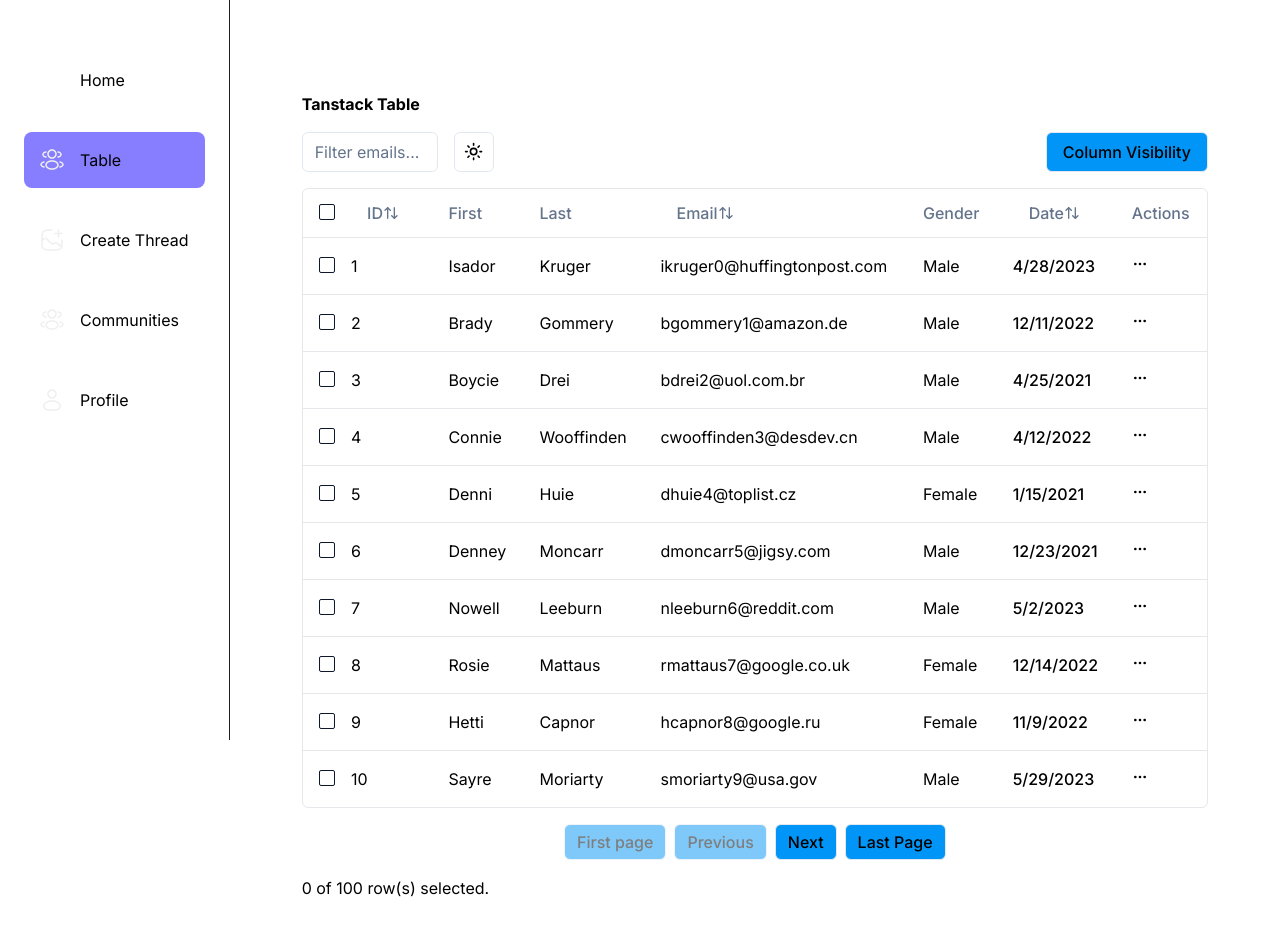
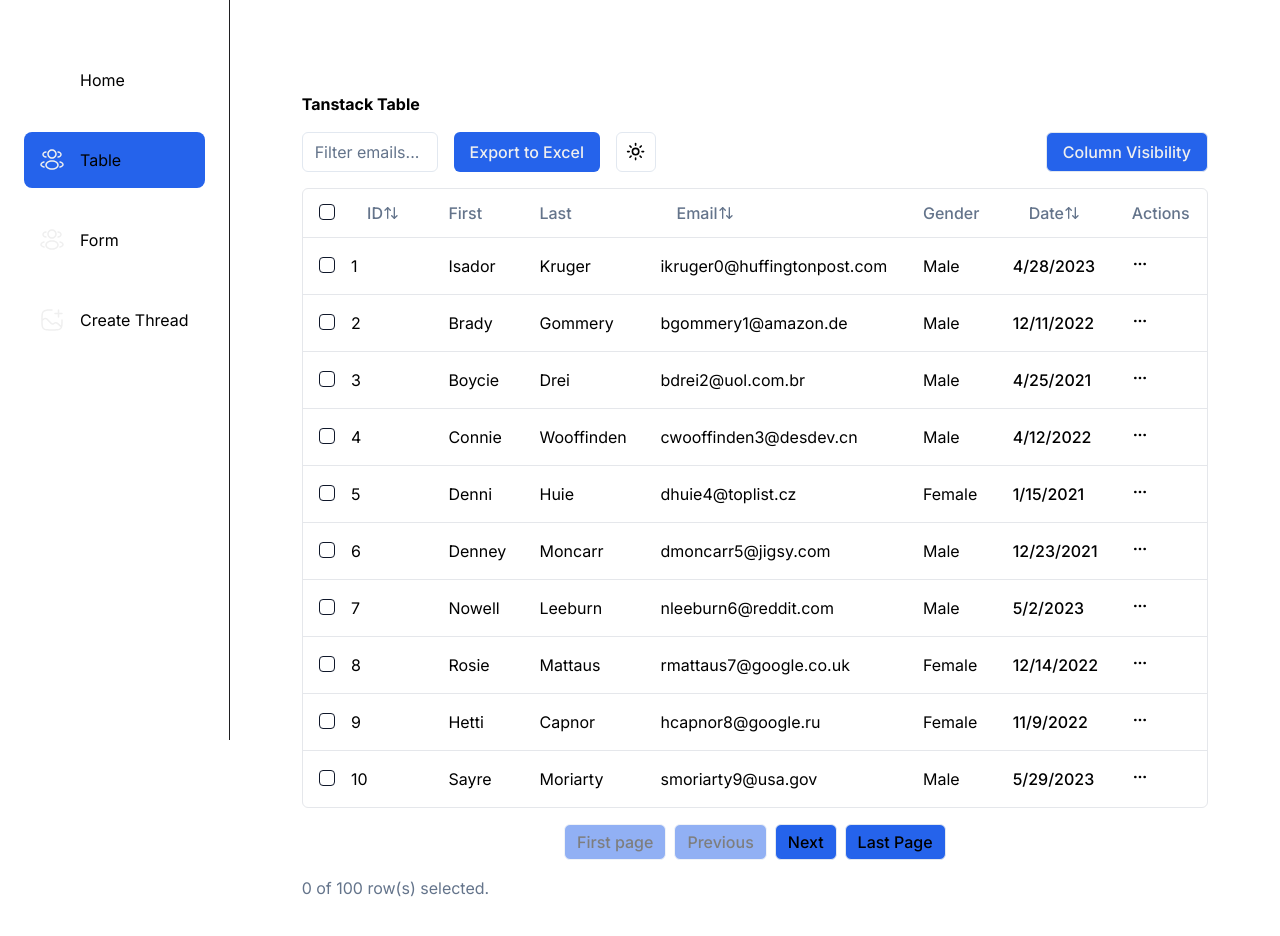
Before and after one commit to AuroraLantean/nextjs-shadcn-demo1, a Next.js app: page /table in a window 1280 px wide. Shown: the part 60-996 px from the top of the page. Built offline with nearby package versions, Linux system fonts and the light colour scheme.

Commit message:
add Shadcn theme

```diff
--- a/app/globals.css
+++ b/app/globals.css
@@ -1,6 +1,53 @@
 @tailwind base;
 @tailwind components;
 @tailwind utilities;
+
+@layer base {
+  :root {
+    --background: 0 0% 100%;
+    --foreground: 222.2 84% 4.9%;
+    --card: 0 0% 100%;
+    --card-foreground: 222.2 84% 4.9%;
+    --popover: 0 0% 100%;
+    --popover-foreground: 222.2 84% 4.9%;
+    --primary: 221.2 83.2% 53.3%;
+    --primary-foreground: 210 40% 98%;
+    --secondary: 210 40% 96.1%;
+    --secondary-foreground: 222.2 47.4% 11.2%;
+    --muted: 210 40% 96.1%;
+    --muted-foreground: 215.4 16.3% 46.9%;
+    --accent: 210 40% 96.1%;
+    --accent-foreground: 222.2 47.4% 11.2%;
+    --destructive: 0 84.2% 60.2%;
+    --destructive-foreground: 210 40% 98%;
+    --border: 214.3 31.8% 91.4%;
+    --input: 214.3 31.8% 91.4%;
+    --ring: 221.2 83.2% 53.3%;
+    --radius: 0.5rem;
+  }
+
+  .dark {
+    --background: 222.2 84% 4.9%;
+    --foreground: 210 40% 98%;
+    --card: 222.2 84% 4.9%;
+    --card-foreground: 210 40% 98%;
+    --popover: 222.2 84% 4.9%;
+    --popover-foreground: 210 40% 98%;
+    --primary: 217.2 91.2% 59.8%;
+    --primary-foreground: 222.2 47.4% 11.2%;
+    --secondary: 217.2 32.6% 17.5%;
+    --secondary-foreground: 210 40% 98%;
+    --muted: 217.2 32.6% 17.5%;
+    --muted-foreground: 215 20.2% 65.1%;
+    --accent: 217.2 32.6% 17.5%;
+    --accent-foreground: 210 40% 98%;
+    --destructive: 0 62.8% 30.6%;
+    --destructive-foreground: 210 40% 98%;
+    --border: 217.2 32.6% 17.5%;
+    --input: 217.2 32.6% 17.5%;
+    --ring: 224.3 76.3% 48%;
+  }
+}
 
 @layer components {
   /* main bg-dark-1 */
@@ -8,24 +55,24 @@
     @apply flex min-h-screen flex-1 flex-col items-center  px-6 pb-10 pt-28 max-md:pb-32 sm:px-10;
   }
 
-  /* Head Text */
+  /* Head Text text-light-1*/
   .head-text {
-    @apply text-heading2-bold text-light-1;
+    @apply text-heading2-bold;
   }
 
-  /* Activity */
+  /* Activity bg-dark-2*/
   .activity-card {
-    @apply flex items-center gap-2 rounded-md bg-dark-2 px-7 py-4;
+    @apply flex items-center gap-2 rounded-md  px-7 py-4;
   }
 
-  /* No Result */
+  /* No Result text-light-3*/
   .no-result {
-    @apply text-center !text-base-regular text-light-3;
+    @apply text-center !text-base-regular;
   }
 
-  /* Community Card */
+  /* Community Card bg-dark-3*/
   .community-card {
-    @apply w-full rounded-lg bg-dark-3 px-4 py-5 sm:w-96;
+    @apply w-full rounded-lg  px-4 py-5 sm:w-96;
   }
 
   .community-card_btn {
@@ -45,17 +92,17 @@
   .user-card_avatar {
     @apply flex flex-1 items-start justify-start gap-3 xs:items-center;
   }
-
+  /*text-light-1*/
   .user-card_btn {
-    @apply h-auto min-w-[74px] rounded-lg bg-primary-500 text-[12px] text-light-1 !important;
+    @apply h-auto min-w-[74px] rounded-lg bg-primary-500 text-[12px]  !important;
   }
-
+  /*bg-dark-3*/
   .searchbar {
-    @apply flex gap-1 rounded-lg bg-dark-3 px-4 py-2;
+    @apply flex gap-1 rounded-lg  px-4 py-2;
   }
-
+  /*bg-dark-3 text-light-4 */
   .searchbar_input {
-    @apply border-none bg-dark-3 text-base-regular text-light-4 outline-none !important;
+    @apply border-none  text-base-regular outline-none !important;
   }
 
   /*bg-dark-2*/
@@ -86,9 +133,9 @@
   .pagination {
     @apply mt-10 flex w-full items-center justify-center gap-5;
   }
-
+  /*bg-dark-2 */
   .rightsidebar {
-    @apply sticky right-0 top-0 z-20 flex h-screen w-fit flex-col justify-between gap-12 overflow-auto border-l border-l-dark-4 bg-dark-2 px-10 pb-6 pt-28 max-xl:hidden;
+    @apply sticky right-0 top-0 z-20 flex h-screen w-fit flex-col justify-between gap-12 overflow-auto border-l border-l-dark-4  px-10 pb-6 pt-28 max-xl:hidden;
   }
 }
 
@@ -130,33 +177,33 @@
 
 /* Shadcn Component Styles */
 
-/* Tab */
+/* Tab bg-dark-2 text-light-2*/
 .tab {
-  @apply flex min-h-[50px] flex-1 items-center gap-3 bg-dark-2 text-light-2 data-[state=active]:bg-[#0e0e12] data-[state=active]:text-light-2 !important;
+  @apply flex min-h-[50px] flex-1 items-center gap-3  data-[state=active]:bg-[#0e0e12] data-[state=active]:text-light-2 !important;
 }
 
 .no-focus {
   @apply focus-visible:ring-0 focus-visible:ring-transparent focus-visible:ring-offset-0 !important;
 }
 
-/* Account Profile  */
+/* Account Profile bg-dark-4 */
 .account-form_image-label {
-  @apply flex h-24 w-24 items-center justify-center rounded-full bg-dark-4 !important;
+  @apply flex h-24 w-24 items-center justify-center rounded-full  !important;
 }
 
 .account-form_image-input {
   @apply cursor-pointer border-none bg-transparent outline-none file:text-blue !important;
 }
-
+/*bg-dark-3 text-light-1  */
 .account-form_input {
-  @apply border border-dark-4 bg-dark-3 text-light-1 !important;
+  @apply border border-dark-4 !important;
 }
 
 /* Comment Form */
 .comment-form {
   @apply mt-10 flex items-center gap-4 border-y border-y-dark-4 py-5 max-xs:flex-col !important;
 }
-
+/*text-light-1*/
 .comment-form_btn {
-  @apply rounded-3xl bg-primary-500 px-8 py-2 !text-small-regular text-light-1 max-xs:w-full !important;
+  @apply rounded-3xl bg-primary-500 px-8 py-2 !text-small-regular  max-xs:w-full !important;
 }
--- a/components/shared/LeftSidebar.tsx
+++ b/components/shared/LeftSidebar.tsx
@@ -21,7 +21,7 @@ function LeftSidebar() {
             <Link
               href={link.route}
               key={link.label}
-              className={`leftsidebar_link ${isActive && 'bg-primary-500'}`}
+              className={`leftsidebar_link ${isActive && 'bg-primary'}`}
             >
               <Image
                 src={link.imgURL}
--- a/components/tables/basicTable.tsx
+++ b/components/tables/basicTable.tsx
@@ -29,6 +29,7 @@ import { Fragment, useEffect, useState } from 'react'
 import { Button } from '../ui/button'
 import { Input } from '../ui/input'
 import { ThemeToggle } from '../ThemeToggle'
+import { downloadToExcel } from '@/lib/xlsx'
 
 type DataTableProps<TData, TValue> = {
   columns: ColumnDef<TData, TValue>[]
@@ -64,7 +65,7 @@ export default function BasicTable<TData, TValue>({ data, columns }: DataTablePr
     <input type='text' value={filtering}
         onChange={e => setFiltering(e.target.value)}*/
   return (
-    <Fragment>
+    <div>
       <div className="flex items-center py-4">
         <Input
           className='max-w-[15%] '
@@ -75,15 +76,18 @@ export default function BasicTable<TData, TValue>({ data, columns }: DataTablePr
           }
         />
 
+        <Button onClick={() => downloadToExcel()} className="ml-4 !bg-primary !text-light-2">
+          Export to Excel
+        </Button>
         <ThemeToggle className='ml-4' />
 
         <DropdownMenu>
           <DropdownMenuTrigger asChild>
-            <Button variant="outline" className="ml-auto bg-blue">
+            <Button variant="outline" className="ml-auto !bg-primary text-light-2">
               Column Visibility
             </Button>
           </DropdownMenuTrigger>
-          <DropdownMenuContent align="end" >
+          <DropdownMenuContent align="end" className="!bg-primary">
             {table
               .getAllColumns()
               .filter(
@@ -154,7 +158,7 @@ export default function BasicTable<TData, TValue>({ data, columns }: DataTablePr
 
       <div className="flex items-center justify-center space-x-2 py-4">
         <Button
-          className='bg-blue'
+          className='!bg-primary'
           variant="outline"
           size="sm"
           onClick={() => table.setPageIndex(0)}
@@ -163,7 +167,7 @@ export default function BasicTable<TData, TValue>({ data, columns }: DataTablePr
           First page
         </Button>
         <Button
-          className='bg-blue'
+          className='!bg-primary'
           variant="outline"
           size="sm"
           onClick={() => table.previousPage()}
@@ -172,7 +176,7 @@ export default function BasicTable<TData, TValue>({ data, columns }: DataTablePr
           Previous
         </Button>
         <Button
-          className='bg-blue'
+          className='!bg-primary'
           variant="outline"
           size="sm"
           onClick={() => table.nextPage()}
@@ -181,7 +185,7 @@ export default function BasicTable<TData, TValue>({ data, columns }: DataTablePr
           Next
         </Button>
         <Button
-          className='bg-blue'
+          className='!bg-primary'
           variant="outline"
           size="sm"
           onClick={() => table.setPageIndex(table.getPageCount() - 1)}
@@ -194,7 +198,7 @@ export default function BasicTable<TData, TValue>({ data, columns }: DataTablePr
         {table.getFilteredSelectedRowModel().rows.length} of{" "}
         {table.getFilteredRowModel().rows.length} row(s) selected.
       </div>
-    </Fragment>
+    </div>
   )
 }
 /*
--- a/constants/index.js
+++ b/constants/index.js
@@ -10,19 +10,14 @@ export const sidebarLinks = [
     label: 'Table',
   },
   {
+    imgURL: '/assets/community.svg',
+    route: '/form',
+    label: 'Form',
+  },
+  {
     imgURL: '/assets/create.svg',
     route: '/create-thread',
     label: 'Create Thread',
-  },
-  {
-    imgURL: '/assets/community.svg',
-    route: '/communities',
-    label: 'Communities',
-  },
-  {
-    imgURL: '/assets/user.svg',
-    route: '/profile',
-    label: 'Profile',
   },
 ];
 /**
--- /dev/null
+++ b/lib/xlsx.ts
@@ -0,0 +1,28 @@
+import xlsx, { IJsonSheet } from "json-as-xlsx";
+import data from '@/mockdata/data1.json'
+
+export function downloadToExcel() {
+  let columns: IJsonSheet[] = [
+    {
+      sheet: "Data",
+      columns: [
+        { label: "Data ID", value: "id" },
+        { label: "First Name", value: "first_name" },
+        { label: "Last Name", value: "last_name" },
+        { label: "Email", value: "email" },
+        { label: "Gender", value: "gender" },
+        {
+          label: "Date of Birth",
+          value: (row) => new Date(row.dob as string).toLocaleDateString(),
+        },
+      ],
+      content: data,
+    },
+  ];
+
+  let settings = {
+    fileName: "Data Excel",
+  };
+
+  xlsx(columns, settings);
+}
--- a/mockdata/columns.tsx
+++ b/mockdata/columns.tsx
@@ -134,14 +134,14 @@ export const columns: ColumnDef<dataT>[] = [
               <MoreHorizontal className="h-4 w-4" />
             </Button>
           </DropdownMenuTrigger>
-          <DropdownMenuContent align="end" >
-            <DropdownMenuLabel>Actions</DropdownMenuLabel>
+          <DropdownMenuContent align="end" className="!bg-primary text-light-2">
+
             <DropdownMenuItem
               onClick={() => navigator.clipboard.writeText(personId.toString())}
             >
               Copy item id
             </DropdownMenuItem>
-            <DropdownMenuSeparator />
+
             <DropdownMenuItem>View item details</DropdownMenuItem>
           </DropdownMenuContent>
         </DropdownMenu>
@@ -150,6 +150,8 @@ export const columns: ColumnDef<dataT>[] = [
   }
 ];
 /** adding cell function => functions cannot be passed directly to client components unless you explicitly expose it by marking it with "use server"... cell: function => "use client"
+            <DropdownMenuLabel>Actions</DropdownMenuLabel>
+<DropdownMenuSeparator />
 
   {
     accessorKey: "amount",
--- a/package.json
+++ b/package.json
@@ -24,6 +24,7 @@
     "class-variance-authority": "^0.7.0",
     "clsx": "^2.0.0",
     "eslint-config-next": "^13.5.2",
+    "json-as-xlsx": "^2.5.4",
     "lucide-react": "^0.265.0",
     "luxon": "^3.4.3",
     "mongodb": "^5.9.0",
--- a/tailwind.config.js
+++ b/tailwind.config.js
@@ -188,10 +188,44 @@ module.exports = {
         'light-4': '#5C5C7B',
         'gray-1': '#697C89',
         glassmorphism: 'rgba(16, 16, 18, 0.60)',
+        border: 'hsl(var(--border))',
+        input: 'hsl(var(--input))',
+        ring: 'hsl(var(--ring))',
+        background: 'hsl(var(--background))',
+        foreground: 'hsl(var(--foreground))',
+        primary: {
+          DEFAULT: 'hsl(var(--primary))',
+          foreground: 'hsl(var(--primary-foreground))',
+        },
+        secondary: {
+          DEFAULT: 'hsl(var(--secondary))',
+          foreground: 'hsl(var(--secondary-foreground))',
+        },
+        destructive: {
+          DEFAULT: 'hsl(var(--destructive))',
+          foreground: 'hsl(var(--destructive-foreground))',
+        },
+        muted: {
+          DEFAULT: 'hsl(var(--muted))',
+          foreground: 'hsl(var(--muted-foreground))',
+        },
+        accent: {
+          DEFAULT: 'hsl(var(--accent))',
+          foreground: 'hsl(var(--accent-foreground))',
+        },
+        popover: {
+          DEFAULT: 'hsl(var(--popover))',
+          foreground: 'hsl(var(--popover-foreground))',
+        },
+        card: {
+          DEFAULT: 'hsl(var(--card))',
+          foreground: 'hsl(var(--card-foreground))',
+        },
       },
-      boxShadow: {
-        'count-badge': '0px 0px 6px 2px rgba(219, 188, 159, 0.30)',
-        'groups-sidebar': '-30px 0px 60px 0px rgba(28, 28, 31, 0.50)',
+      borderRadius: {
+        lg: 'var(--radius)',
+        md: 'calc(var(--radius) - 2px)',
+        sm: 'calc(var(--radius) - 4px)',
       },
       screens: {
         xs: '400px',
```
Also changed, not shown: components.json, 1 other file (tests, documents, lock files or other folders).
